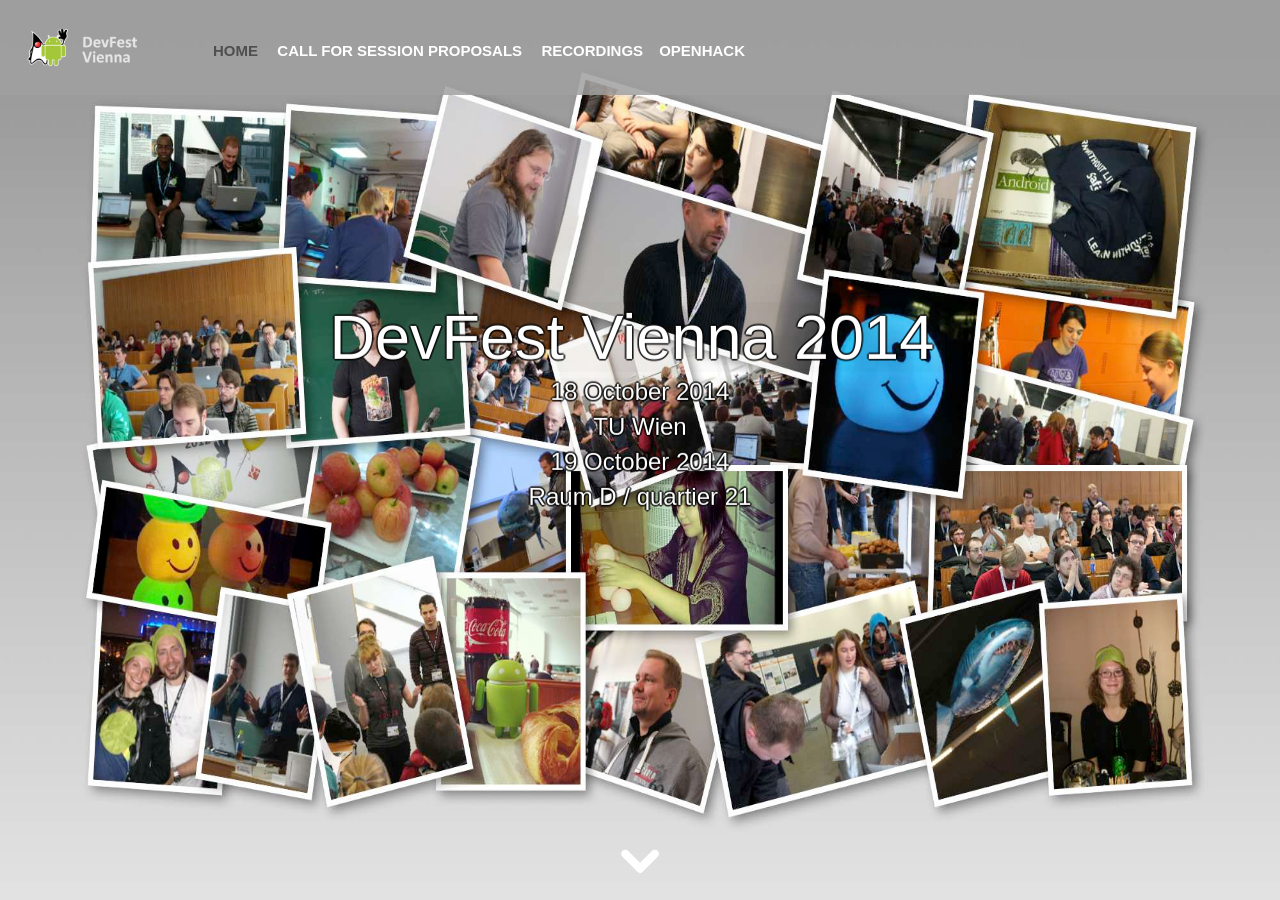
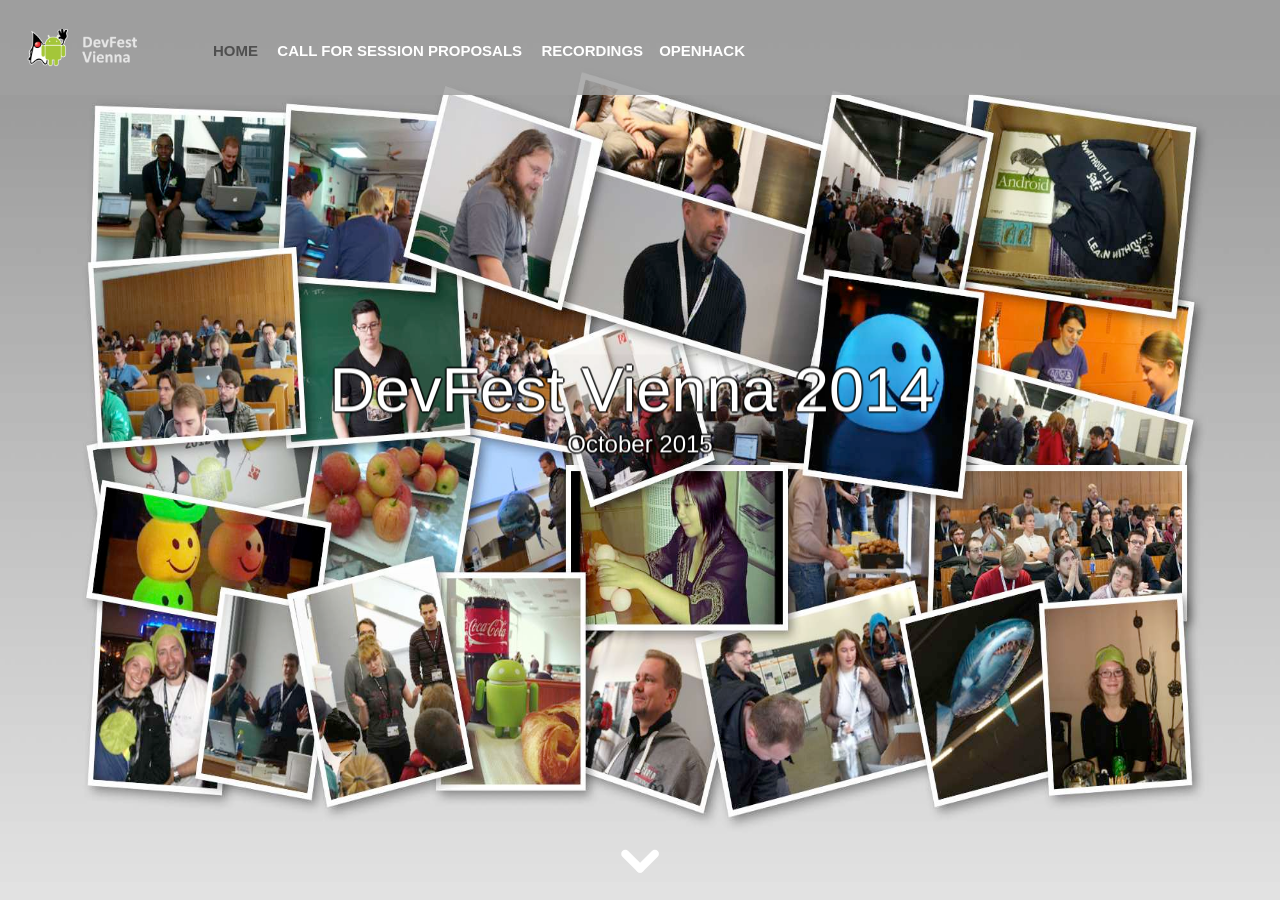
Before and after one commit to DevFestVienna/devfest-at-site, a Jekyll site: the page built from index.html, in a window 1280 px wide and 900 px high. Built offline with Jekyll 4.4.1, drawn with Linux system fonts in a browser that asks for light colours; nearby versions of some CDN libraries; comment, search, counter and statistics services are not loaded.

Commit message:
removed detailed location / date

```diff
--- a/_includes/hero.html
+++ b/_includes/hero.html
@@ -6,10 +6,7 @@
     <div class="jumbotron">
         <div class="animated hiding" data-animation="fadeInDown" data-delay="500">
             <h1><span class="contrast">DevFest Vienna <span id="typeout-text"></span></span></h1>
-            <p><span class="contrast">18 October 2014</span></p>
-            <p><span class="contrast">TU Wien</span></p>
-            <p><span class="contrast">19 October 2014</span></p>
-            <p><span class="contrast">Raum D / quartier 21</span></p>
+            <p><span class="contrast">October 2015</span></p>
             <p><br/></p>
 <!--
             <div class="devfest-countdown" style="width:460px; margin:0 auto;"></div>
```
